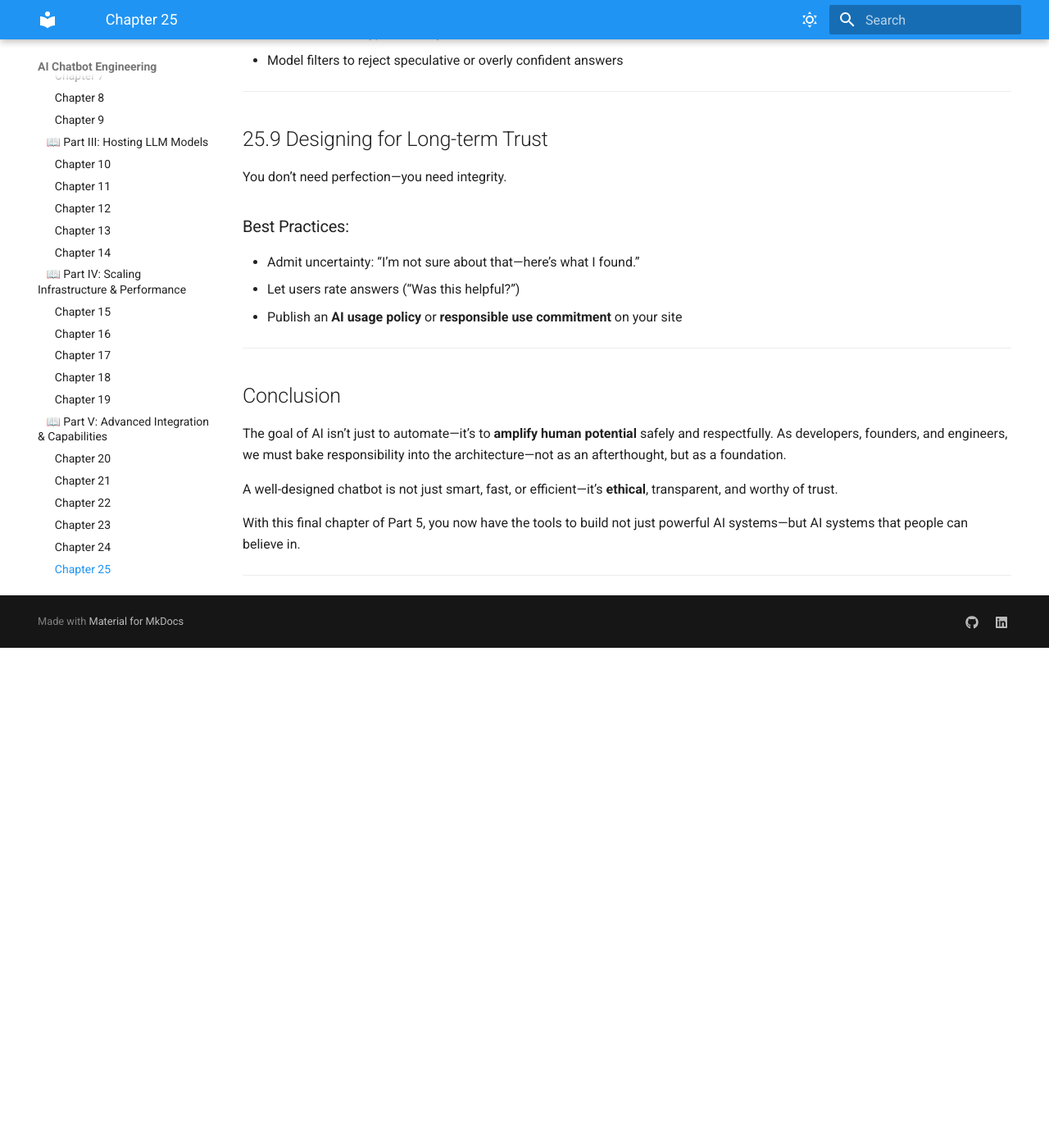
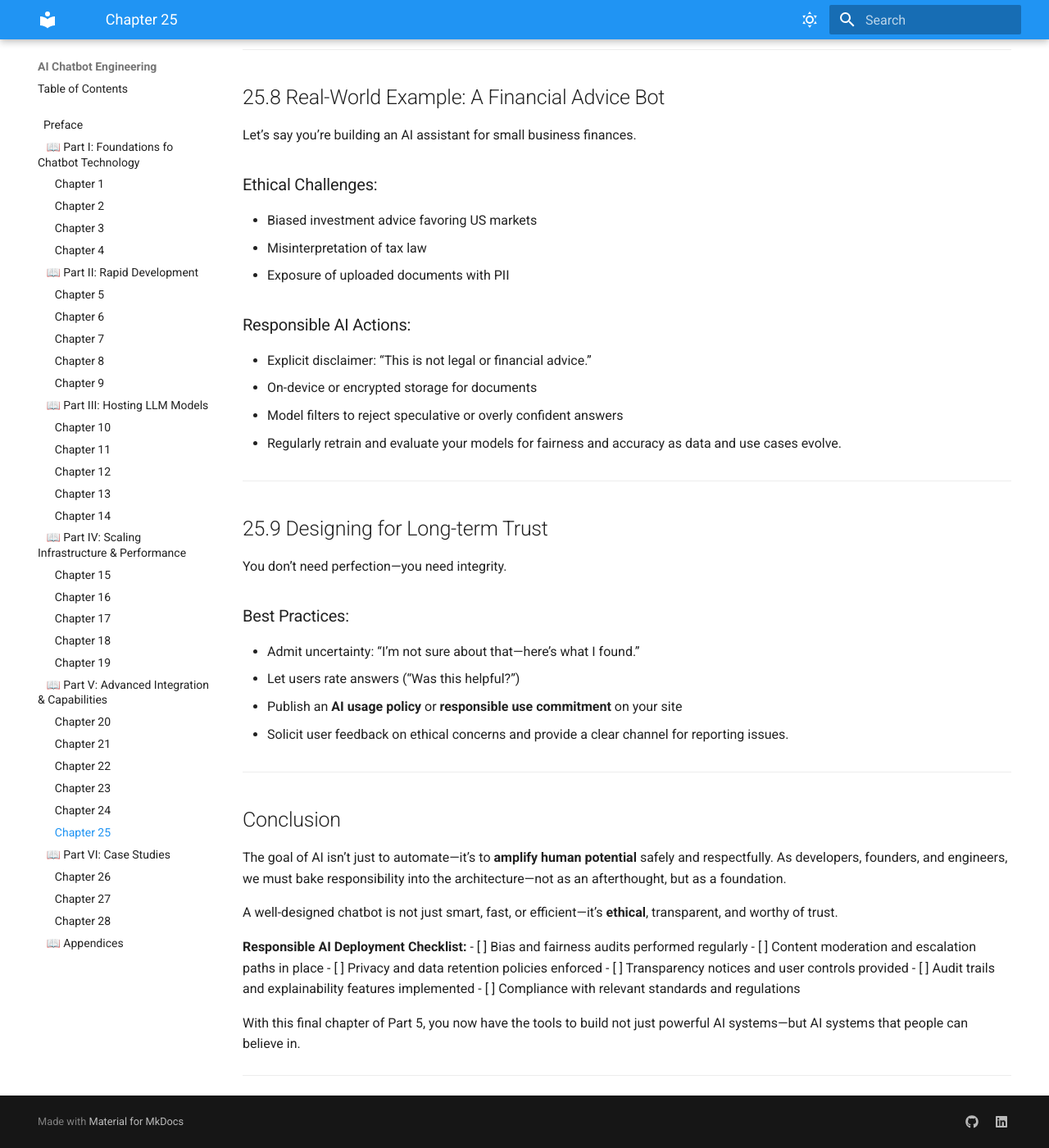
Before and after one commit to McKlay/ai-chatbot-engineering, an MkDocs documentation site: the page built from docs/chapter25.md, in a window 1280 px wide and 1400 px high, scrolled down 4309 px. Shown: the whole window at 82% size. Built offline with MkDocs 1.6.1 and Material for MkDocs 9.7.7, drawn with Linux system fonts in a browser that asks for light colours; before the commit the page ends 5099 px from its top, so only the background shows below that; some of the changed text lies outside the part shown.

Commit message:
advanced responsible AI practices

```diff
--- a/docs/chapter25.md
+++ b/docs/chapter25.md
@@ -14,6 +14,9 @@
 Ethics in AI isn't a side-note or compliance checkbox. It’s core to trust, sustainability, and impact. A chatbot that gives wrong medical advice, reveals private data, or reflects bias doesn’t just fail technically—it fails **socially**.
 
 This chapter explores the responsibilities that come with deploying LLM-powered assistants—from fairness and transparency to data privacy, bias mitigation, and human override. Whether you're building an internal helper or a global product, ethical foresight isn't optional—it’s essential.
+
+**Pro Tip:**
+Establish an ethics review process for new features and regularly audit your chatbot’s outputs for bias, privacy, and safety issues.
 
 ---
 
@@ -72,10 +75,14 @@
 
 * Use OpenAI’s **moderation endpoint** or 3rd-party filters (e.g., Perspective API) to block toxic, unsafe content.
 
+* Layer multiple moderation tools for higher accuracy (e.g., combine OpenAI Moderation with custom keyword filters).
+
 ### 25.3.3 Response Sampling and Ensemble
 
 * Generate multiple outputs and choose the least biased.
 * Run outputs through classifier filters before replying.
+
+* Log all moderation and filtering actions for auditability.
 
 ---
 
@@ -86,16 +93,22 @@
 * Encrypt all user messages in transit (TLS) and at rest (AES-256).
 * Hash user identifiers or use UUIDs to anonymize sessions.
 
+* Use role-based access controls (RBAC) to restrict who can view or export chat logs.
+
 ### 25.4.2 Avoid Storing Sensitive Data
 
 * Only store what’s needed—and delete old data regularly.
 * Provide users the option to “clear conversation” or opt out of logging.
+
+* Implement data retention policies and automate deletion of expired records.
 
 ### 25.4.3 Transparency Notices
 
 * Add disclosures like:
 
   > “This conversation may be reviewed for quality and training purposes.”
+
+* Make privacy and data use policies easily accessible in your chatbot UI.
 
 ---
 
@@ -115,6 +128,8 @@
 * **Escalation triggers**: sentiment analysis, fallback loops, flagged intents
 * **Hand-off systems**: Slack, Intercom, Zendesk, custom dashboards
 
+* Document all escalation events and outcomes for compliance and improvement.
+
 ---
 
 ## 25.6 Audit Trails and Explainability
@@ -124,6 +139,8 @@
 * **Message logs** with timestamps and tool/API calls
 * **Traceable reasoning** (e.g., “Why did the bot recommend X?”)
 * **Version tracking** of model, prompt, and code used
+
+* Provide users with the ability to request a copy of their data and a record of bot decisions affecting them.
 
 ---
 
@@ -140,6 +157,9 @@
 | **NIST AI Risk Framework** | US-based guidance on responsible AI |
 
 > If deploying in multiple countries, legal counsel is essential.
+
+**Implementation Tip:**
+Assign a compliance officer or responsible AI lead to monitor evolving regulations and update your practices accordingly.
 
 ---
 
@@ -159,6 +179,8 @@
 * On-device or encrypted storage for documents
 * Model filters to reject speculative or overly confident answers
 
+* Regularly retrain and evaluate your models for fairness and accuracy as data and use cases evolve.
+
 ---
 
 ## 25.9 Designing for Long-term Trust
@@ -171,6 +193,8 @@
 * Let users rate answers (“Was this helpful?”)
 * Publish an **AI usage policy** or **responsible use commitment** on your site
 
+* Solicit user feedback on ethical concerns and provide a clear channel for reporting issues.
+
 ---
 
 ## Conclusion
@@ -179,6 +203,14 @@
 
 A well-designed chatbot is not just smart, fast, or efficient—it’s **ethical**, transparent, and worthy of trust.
 
+**Responsible AI Deployment Checklist:**
+- [ ] Bias and fairness audits performed regularly
+- [ ] Content moderation and escalation paths in place
+- [ ] Privacy and data retention policies enforced
+- [ ] Transparency notices and user controls provided
+- [ ] Audit trails and explainability features implemented
+- [ ] Compliance with relevant standards and regulations
+
 With this final chapter of Part 5, you now have the tools to build not just powerful AI systems—but AI systems that people can believe in.
 
 ---
```
